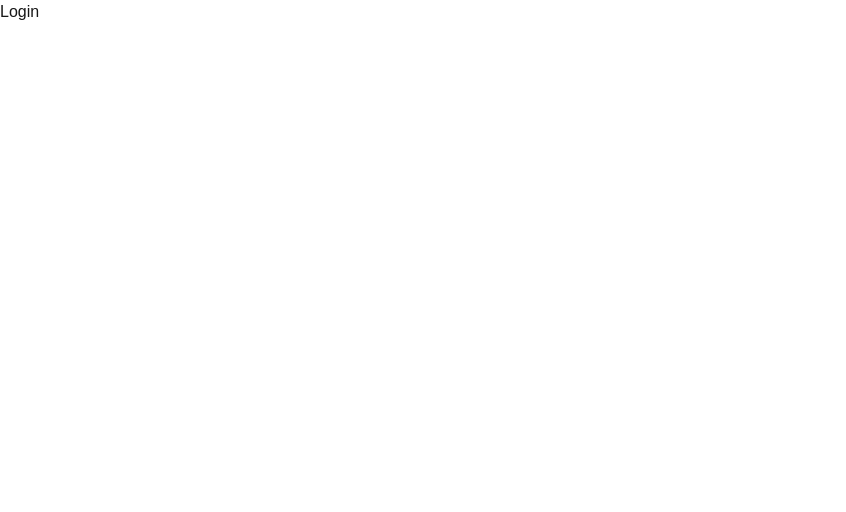
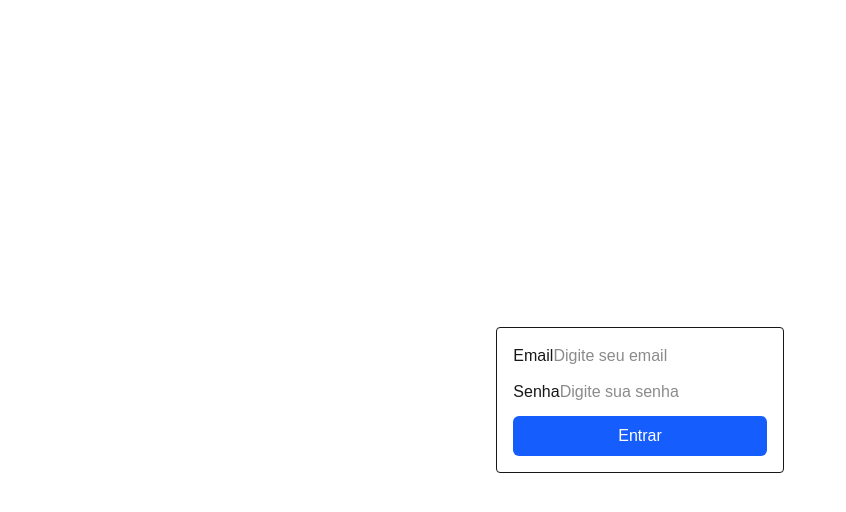
Before and after one commit to tempname-huaweivolunteer01/tempname, a Next.js app in the folder frontend/: page /login in a window 1280 px wide. Shown: the top 512 px of the page, without its empty margins (0-846 px from the left). Built offline with nearby package versions, Linux system fonts and the light colour scheme.

Commit message:
feat: Finalização da página de Login
Página de Login finalizada com validação mock.

```diff
--- a/frontend/app/(auth)/login/page.js
+++ b/frontend/app/(auth)/login/page.js
@@ -1,13 +1,49 @@
+"use client";
+
 import {useState} from 'react';
+import Input from '@/components//ui/Input';
+import Button from '@/components/ui/Button';
 
 export default function LoginPage() {
     const [email, setEmail] = useState('');
     const [senha, setSenha] = useState('');
     const [erro, setErro] = useState('');
 
+    const handleSubmit = (e) => {
+        e.preventDefault();
+
+        if (!email.includes('@')) {
+            setErro('Email inválido');
+            return;
+        }
+
+        setErro('');
+        console.log('Login com:', email, senha);
+    }
+
     return (
-        <div>
-            Login
+        <div className="flex items-center justify-center h-screen">
+            <form onSubmit={handleSubmit} className="flex flex-col gap-3 border rounded p-4">
+                    <Input
+                        label="Email"
+                        type="email"
+                        value={email}
+                        onChange={(e) => setEmail(e.target.value)}
+                        placeholder="Digite seu email"
+                    />
+
+                    <Input
+                        label="Senha"
+                        type="password"
+                        value={senha}
+                        onChange={(e) => setSenha(e.target.value)}
+                        placeholder="Digite sua senha"
+                    />
+                {erro && <p className="text-red-500">{erro}</p>}
+                <Button type="submit" >
+                    Entrar
+                </Button>
+            </form>
         </div>
     )
 }
```
